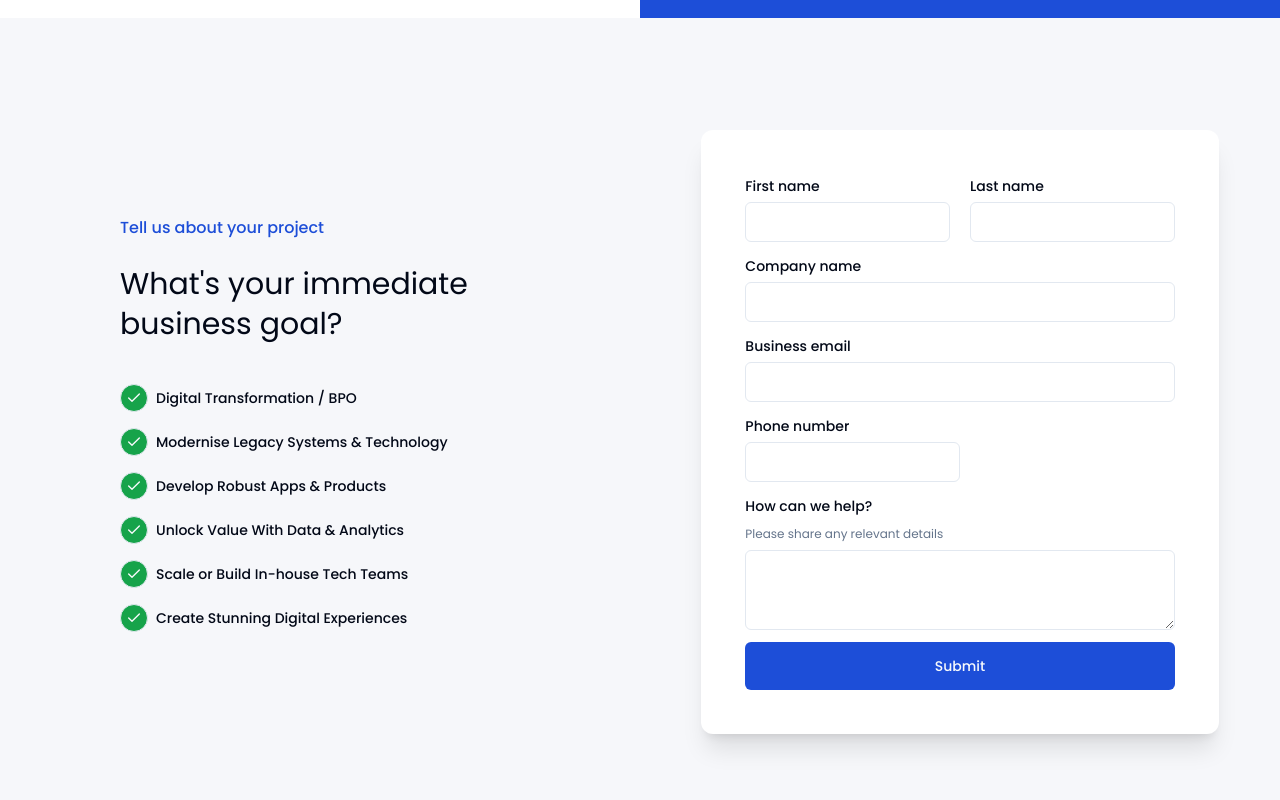
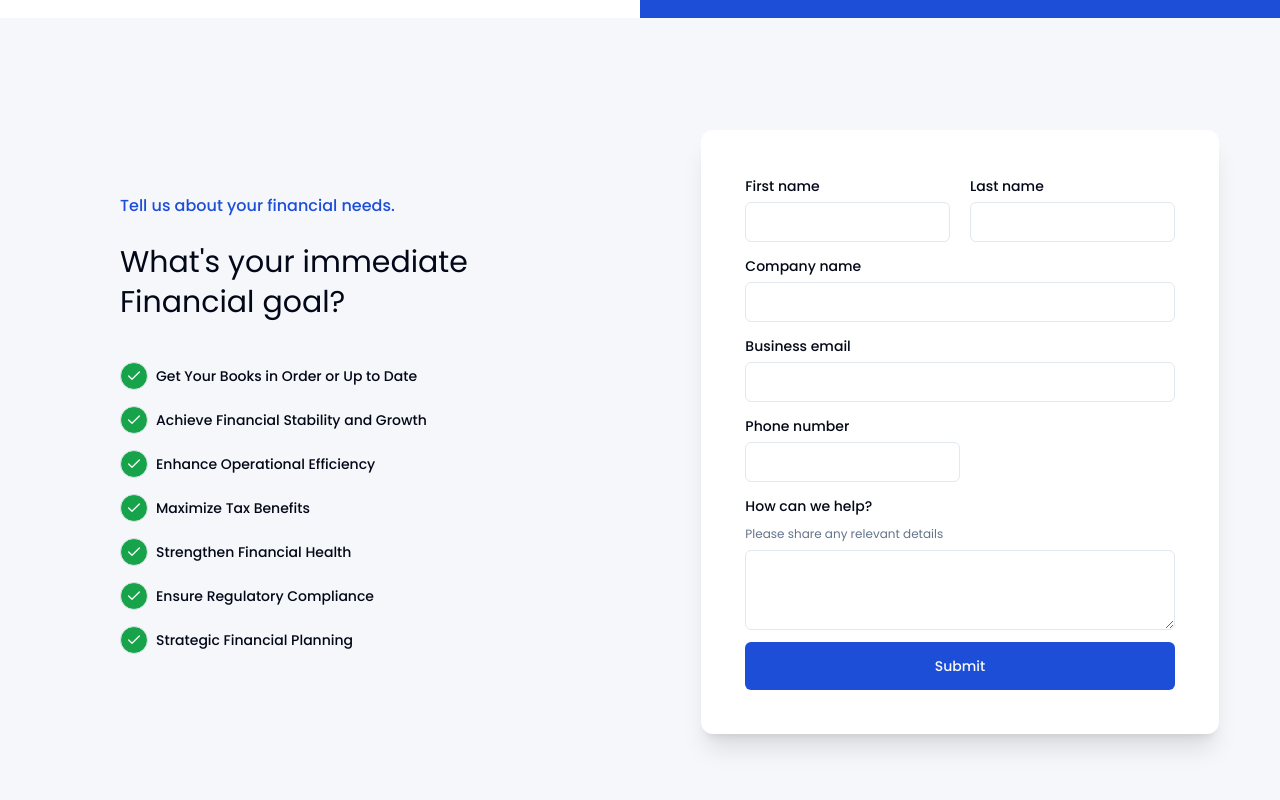
Before and after one commit to qureshikaif/sf-business-ui, a Next.js app: page /contact in a window 1280 px wide. Shown: the part 782-1582 px from the top of the page. Built offline with nearby package versions, Linux system fonts and the light colour scheme.

Commit message:
refactor: update service names in WhyUs and ExpertiseCard components

```diff
--- a/src/app/clients/page.tsx
+++ b/src/app/clients/page.tsx
@@ -1,4 +1,4 @@
-import ClientsCarousel from "@/components/ClientCarousel";
+import AtGlance from "@/components/AtGlance";
 import ClientsSection from "@/components/Clients";
 import OurWorkSection from "@/components/OurWork";
 import ReviewsSection from "@/components/Reviews";
@@ -8,7 +8,8 @@ const whoWeServe = () => {
     <>
       <br />
       <br />
-      <ClientsCarousel />
+      {/* <ClientsCarousel /> */}
+      <AtGlance />
       <ClientsSection />
       <OurWorkSection />
       <ReviewsSection />
--- a/src/components/ContactFormSection.tsx
+++ b/src/components/ContactFormSection.tsx
@@ -1,17 +1,17 @@
 import { useForm } from "react-hook-form";
 import { Button } from "./ui/button";
+import { Checkbox } from "./ui/checkbox";
 import {
   Form,
+  FormControl,
+  FormDescription,
   FormField,
   FormLabel,
-  FormControl,
-  FormDescription,
   FormMessage,
 } from "./ui/form";
+import { Input } from "./ui/input";
+import { Label } from "./ui/label";
 import { Textarea } from "./ui/textarea";
-import { Input } from "./ui/input";
-import { Checkbox } from "./ui/checkbox";
-import { Label } from "./ui/label";
 
 const ContactFormSection = () => {
   const form = useForm();
@@ -20,10 +20,10 @@ const ContactFormSection = () => {
       <div className="w-full lg:w-1/2 flex flex-col items-center justify-center">
         <div className="w-11/12 px-2 lg:w-3/4 space-y-6 pt-20 md:py-10 lg:px-10 ">
           <h4 className="text-blue-700 font-medium">
-            Tell us about your project
+            Tell us about your financial needs.
           </h4>
           <h1 className="text-3xl leading-10">
-            What&apos;s your immediate business goal?
+            What&apos;s your immediate Financial goal?
           </h1>
           <div className="space-y-4 py-4">
             <div className="flex items-center space-x-2">
@@ -33,7 +33,7 @@ const ContactFormSection = () => {
                 checked
               />
               <Label htmlFor="digitalTransformation">
-                Digital Transformation / BPO
+                Get Your Books in Order or Up to Date
               </Label>
             </div>
             <div className="flex items-center space-x-2">
@@ -43,7 +43,7 @@ const ContactFormSection = () => {
                 checked
               />
               <Label htmlFor="moderniseSystems">
-                Modernise Legacy Systems & Technology
+                Achieve Financial Stability and Growth
               </Label>
             </div>
             <div className="flex items-center space-x-2">
@@ -53,7 +53,7 @@ const ContactFormSection = () => {
                 checked
               />
               <Label htmlFor="developApps">
-                Develop Robust Apps & Products
+                Enhance Operational Efficiency
               </Label>
             </div>
             <div className="flex items-center space-x-2">
@@ -62,9 +62,7 @@ const ContactFormSection = () => {
                 className="w-7 h-7 rounded-full"
                 checked
               />
-              <Label htmlFor="unlockValue">
-                Unlock Value With Data & Analytics
-              </Label>
+              <Label htmlFor="unlockValue">Maximize Tax Benefits</Label>
             </div>
             <div className="flex items-center space-x-2">
               <Checkbox
@@ -72,8 +70,16 @@ const ContactFormSection = () => {
                 className="w-7 h-7 rounded-full"
                 checked
               />
-              <Label htmlFor="scaleTeams">
-                Scale or Build In-house Tech Teams
+              <Label htmlFor="scaleTeams">Strengthen Financial Health</Label>
+            </div>
+            <div className="flex items-center space-x-2">
+              <Checkbox
+                id="createExperiences"
+                className="w-7 h-7 rounded-full"
+                checked
+              />
+              <Label htmlFor="createExperiences">
+                Ensure Regulatory Compliance
               </Label>
             </div>
             <div className="flex items-center space-x-2">
@@ -83,7 +89,7 @@ const ContactFormSection = () => {
                 checked
               />
               <Label htmlFor="createExperiences">
-                Create Stunning Digital Experiences
+                Strategic Financial Planning
               </Label>
             </div>
           </div>
--- a/src/components/ContactHero.tsx
+++ b/src/components/ContactHero.tsx
@@ -8,8 +8,8 @@ const ContactHero = () => {
           <h1 className="text-blue-700 font-medium">Let&apos;s Connect</h1>
           <div className="space-y-4">
             <p className="text-3xl leading-10 font-medium">
-              Get in touch to build scalable digital solutions. In weeks, not
-              months.
+              Get in touch to streamline your financial operations. Get
+              Complimentary consultation.
             </p>
 
             <div className="h-full flex space-x-5">
--- a/src/components/OurExpertise.tsx
+++ b/src/components/OurExpertise.tsx
@@ -21,7 +21,7 @@ const OurExpertise = () => {
         <div className="flex flex-col space-y-3">
           <h1 className="font-bold text-blue-200">Our Area Of Expertise</h1>
           <p className="text-3xl text-white font-semibold">
-            Shaping diverse markets with game-changing financial solutions
+            Shaping diverse markets with game-changing financial management
           </p>
           <p className="text-white font-medium z-10">
             In today&apos;s fast-paced financial landscape, there&apos;s a
--- a/src/components/Reviews.tsx
+++ b/src/components/Reviews.tsx
@@ -1,5 +1,6 @@
 import Image from "next/image";
 import Link from "next/link";
+import { Button } from "./ui/button";
 
 const reviews = [
   {
@@ -54,6 +55,7 @@ const reviews = [
 
 const ReviewsSection = () => {
   return (
+    <>
       <section className="py-16 bg-gray-100">
         <div className="container mx-auto px-5">
           <h2 className="text-3xl font-bold text-center mb-12 text-blue-500">
@@ -87,6 +89,10 @@ const ReviewsSection = () => {
           </div>
         </div>
       </section>
+      <div className="flex items-center justify-center py-10">
+        <Button className="bg-blue-500">Book a consultation</Button>
+      </div>
+    </>
   );
 };
 
--- a/src/components/ServicesHero.tsx
+++ b/src/components/ServicesHero.tsx
@@ -12,7 +12,7 @@ const ServicesHero = ({ service }: ServicesProps) => {
             <h1 className="text-3xl leading-10 font-medium">{service.name}</h1>
             <p>{service.subtitle}</p>
             <Button className="font-normal bg-blue-700">
-              Discuss your project idea
+              Book a consultation
             </Button>
           </div>
         </div>
--- a/src/placeholders/WhyUsCard.tsx
+++ b/src/placeholders/WhyUsCard.tsx
@@ -21,7 +21,7 @@ export const WhyUsCard = [
     icon: "cogs",
     title: "Commitment to Improvement",
     description:
-      "We believe that there is always room for improvement. Our team continually evaluates and enhances our services, ensuring that we deliver the most efficient and effective financial solutions. This commitment to excellence drives us to stay ahead of the curve.",
+      "We believe that there is always room for improvement. Our team continually evaluates and enhances our services, ensuring that we deliver the most efficient and effective financial management. This commitment to excellence drives us to stay ahead of the curve.",
   },
   {
     icon: "heart",
```
Also changed, not shown: src/components/OurCommitments.tsx (+1 -27 lines). Lines whose indentation alone changed are shown as unchanged.
